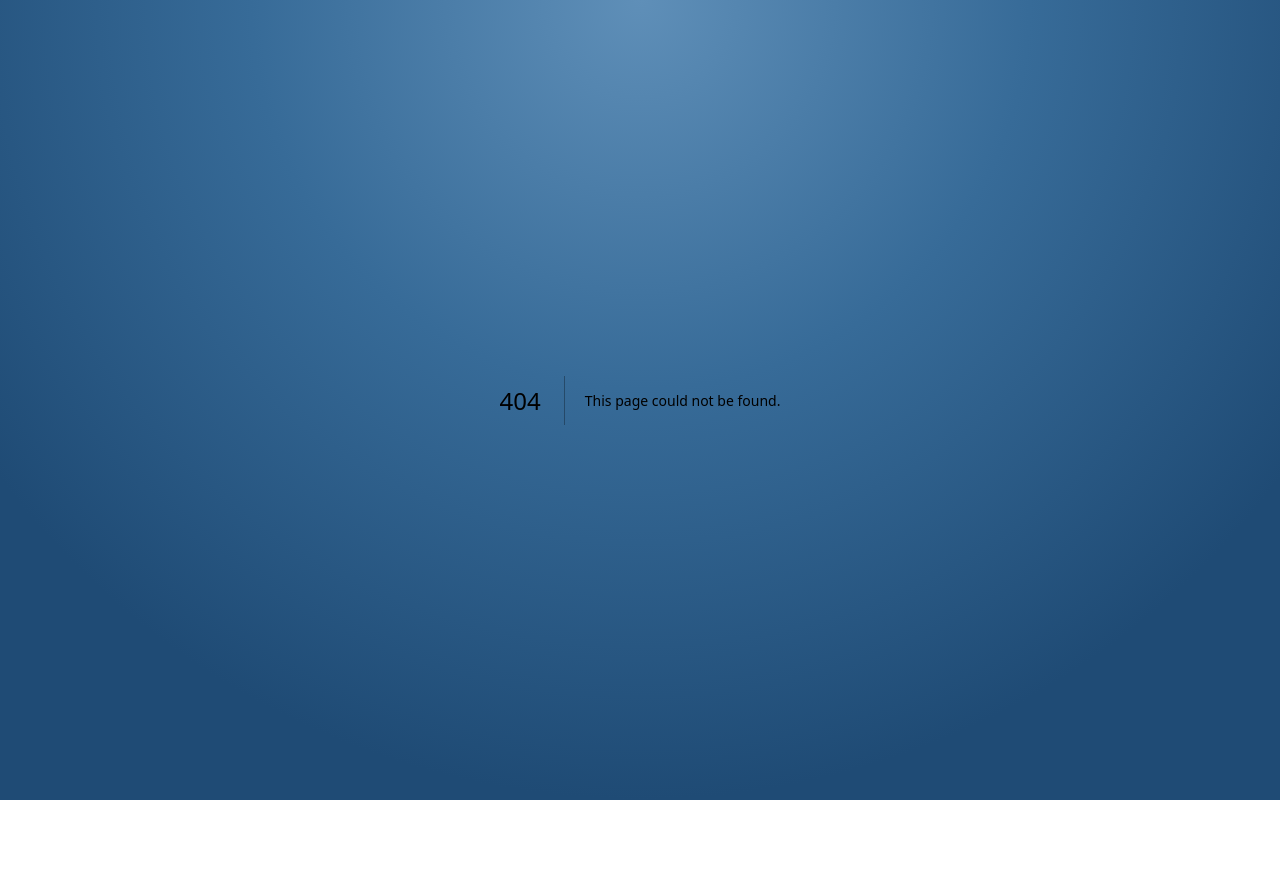
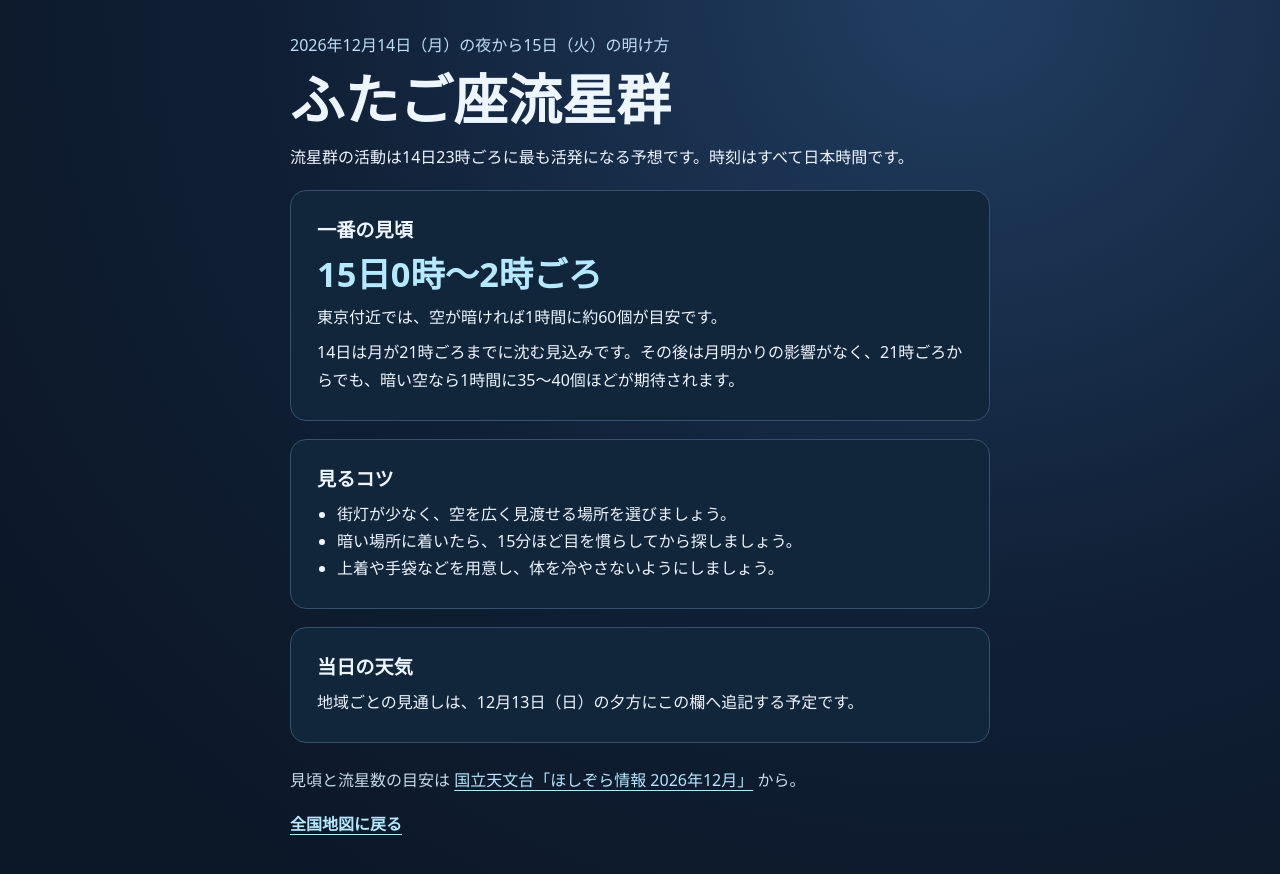
Before and after one commit to miyazaki1016/emergencyalert, a Next.js app: page /sky/2026-12-14-geminids in a window 1280 px wide. Before the commit this address had no page. Shown: the top 874 px of the page. Before the commit the page ends 800 px from the top, so only its background shows below. Built offline with nearby package versions, Linux system fonts and the light colour scheme.

Commit message:
Add the 2026 Geminids event page (#315)

```diff
--- /dev/null
+++ b/app/sky/2026-12-14-geminids/page.tsx
@@ -0,0 +1,80 @@
+import type { Metadata } from "next";
+import Link from "next/link";
+
+const title = "ふたご座流星群 2026年12月14日｜さきどり";
+const description = "2026年のふたご座流星群は12月14日23時ごろに極大。見頃は15日0〜2時ごろ。観察のコツと当日の天気の更新予定を紹介します。";
+const canonical = "https://emergencyalert.news/sky/2026-12-14-geminids";
+const source = "https://www.nao.ac.jp/astro/sky/2026/12-topics02.html";
+
+export const metadata: Metadata = {
+  title,
+  description,
+  alternates: { canonical },
+  openGraph: { type: "article", locale: "ja_JP", url: canonical, title, description },
+};
+
+const card = {
+  marginTop: 18,
+  padding: "clamp(16px, 4vw, 26px)",
+  border: "1px solid #35516d",
+  borderRadius: 16,
+  background: "#11253b",
+} as const;
+
+const heading = { margin: "0 0 8px", fontSize: "1.2rem", lineHeight: 1.4 } as const;
+const link = { color: "#b4e9ff", textUnderlineOffset: 4 } as const;
+
+export default function Geminids2026Page() {
+  return (
+    <main style={{
+      minHeight: "100vh", boxSizing: "border-box", padding: "32px clamp(16px, 5vw, 48px) 48px",
+      background: "radial-gradient(ellipse at 75% 0, #213e62, #101f35 50%, #0c1828 85%)",
+      color: "#edf5ff", fontFamily: '"Hiragino Sans", "Noto Sans JP", system-ui, sans-serif', lineHeight: 1.7,
+    }}>
+      <article style={{ maxWidth: 700, marginInline: "auto" }}>
+        <header>
+          <p style={{ margin: 0, color: "#c0def7" }}>
+            <time dateTime="2026-12-14">2026年12月14日（月）</time>の夜から15日（火）の明け方
+          </p>
+          <h1 style={{ margin: "8px 0 12px", fontSize: "clamp(2rem, 8vw, 3.4rem)", lineHeight: 1.2 }}>
+            ふたご座流星群
+          </h1>
+          <p style={{ margin: "0 0 18px" }}>
+            流星群の活動は<time dateTime="2026-12-14T23:00:00+09:00">14日23時ごろ</time>に最も活発になる予想です。時刻はすべて日本時間です。
+          </p>
+        </header>
+
+        <section style={card} aria-labelledby="best-time">
+          <h2 id="best-time" style={heading}>一番の見頃</h2>
+          <p style={{ margin: "0 0 8px", color: "#b4e9ff", fontWeight: 800, fontSize: "clamp(1.45rem, 6vw, 2.15rem)", lineHeight: 1.3 }}>
+            <time dateTime="2026-12-15T00:00:00+09:00">15日0時</time>〜
+            <time dateTime="2026-12-15T02:00:00+09:00">2時</time>ごろ
+          </p>
+          <p style={{ margin: "0 0 8px" }}>東京付近では、空が暗ければ1時間に約60個が目安です。</p>
+          <p style={{ margin: 0 }}>
+            14日は月が21時ごろまでに沈む見込みです。その後は月明かりの影響がなく、21時ごろからでも、暗い空なら1時間に35〜40個ほどが期待されます。
+          </p>
+        </section>
+
+        <section style={card} aria-labelledby="viewing-tips">
+          <h2 id="viewing-tips" style={heading}>見るコツ</h2>
+          <ul style={{ margin: 0, paddingInlineStart: "1.25em" }}>
+            <li>街灯が少なく、空を広く見渡せる場所を選びましょう。</li>
+            <li>暗い場所に着いたら、15分ほど目を慣らしてから探しましょう。</li>
+            <li>上着や手袋などを用意し、体を冷やさないようにしましょう。</li>
+          </ul>
+        </section>
+
+        <section style={card} aria-labelledby="event-weather">
+          <h2 id="event-weather" style={heading}>当日の天気</h2>
+          <p style={{ margin: 0 }}>地域ごとの見通しは、12月13日（日）の夕方にこの欄へ追記する予定です。</p>
+        </section>
+
+        <footer style={{ marginTop: 24, color: "#c7d9eb" }}>
+          <p>見頃と流星数の目安は <a href={source} style={link}>国立天文台「ほしぞら情報 2026年12月」</a> から。</p>
+          <Link href="/" style={{ ...link, fontWeight: 700 }}>全国地図に戻る</Link>
+        </footer>
+      </article>
+    </main>
+  );
+}
```
